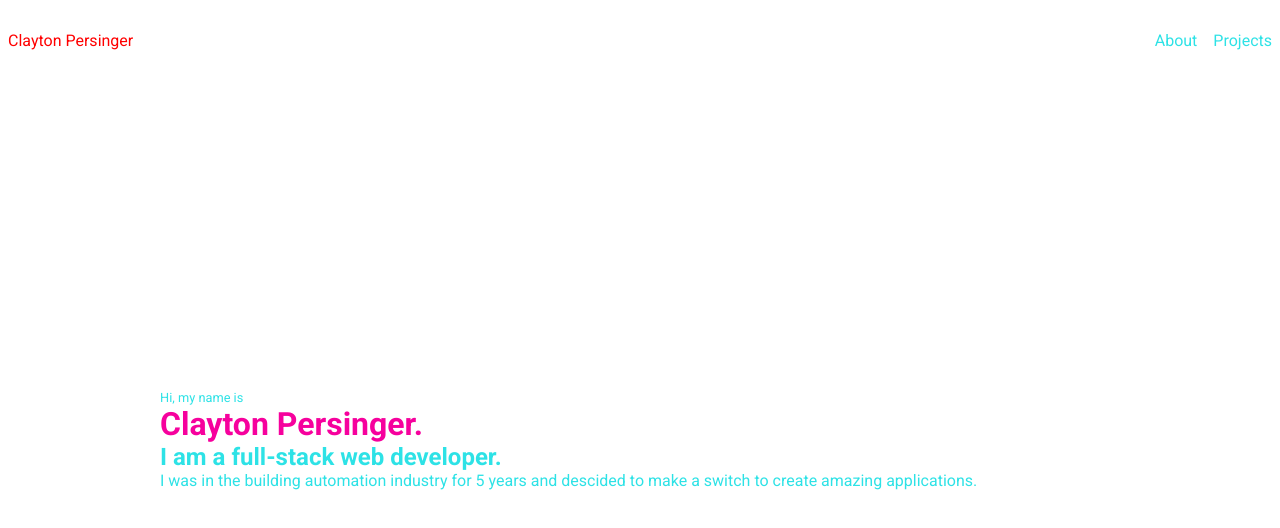
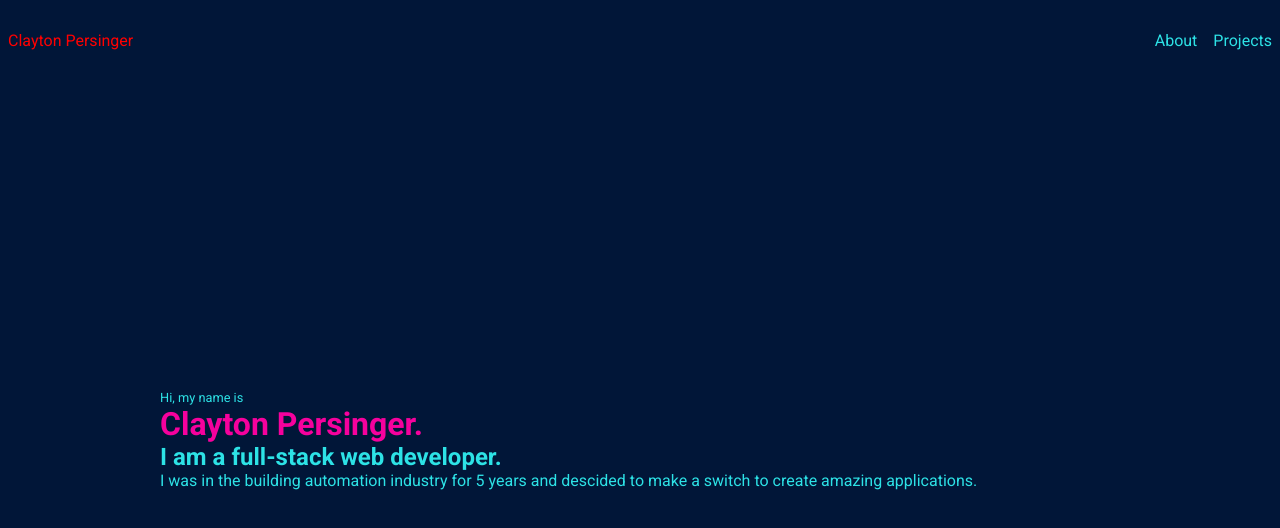
Before and after one commit to oMnotopia/portfolio, a React (Vite) app: page / in a window 1280 px wide. Shown: the top 528 px of the page. Built offline with nearby package versions, Linux system fonts and the light colour scheme.

Commit message:
Set a sitewide background color

```diff
--- a/src/styles/App.css
+++ b/src/styles/App.css
@@ -3,4 +3,5 @@
   padding: 0;
   box-sizing: border-box;
   font-family:'Roboto', Times, serif;
+  background-color: #011638;
 }
```
